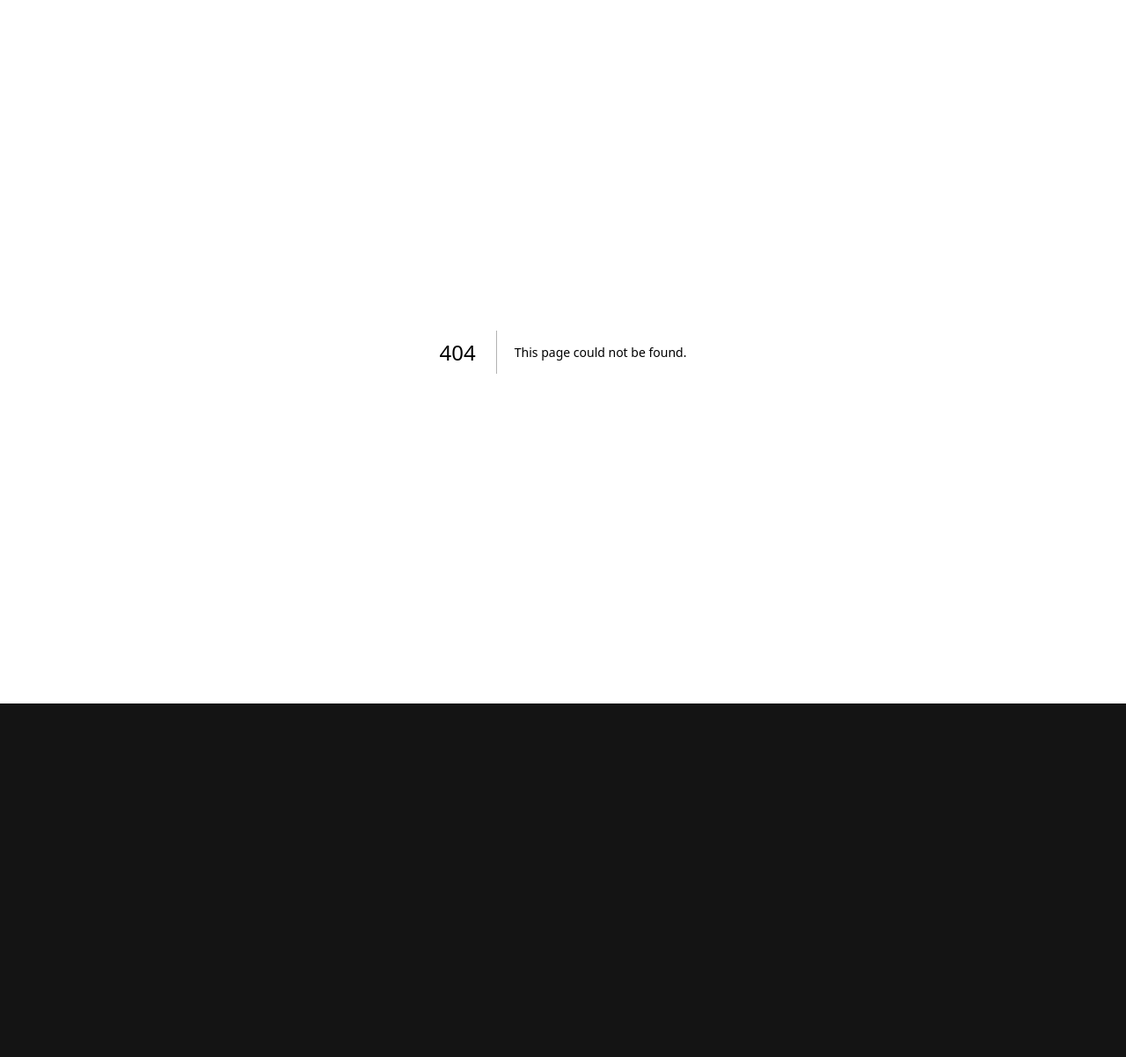
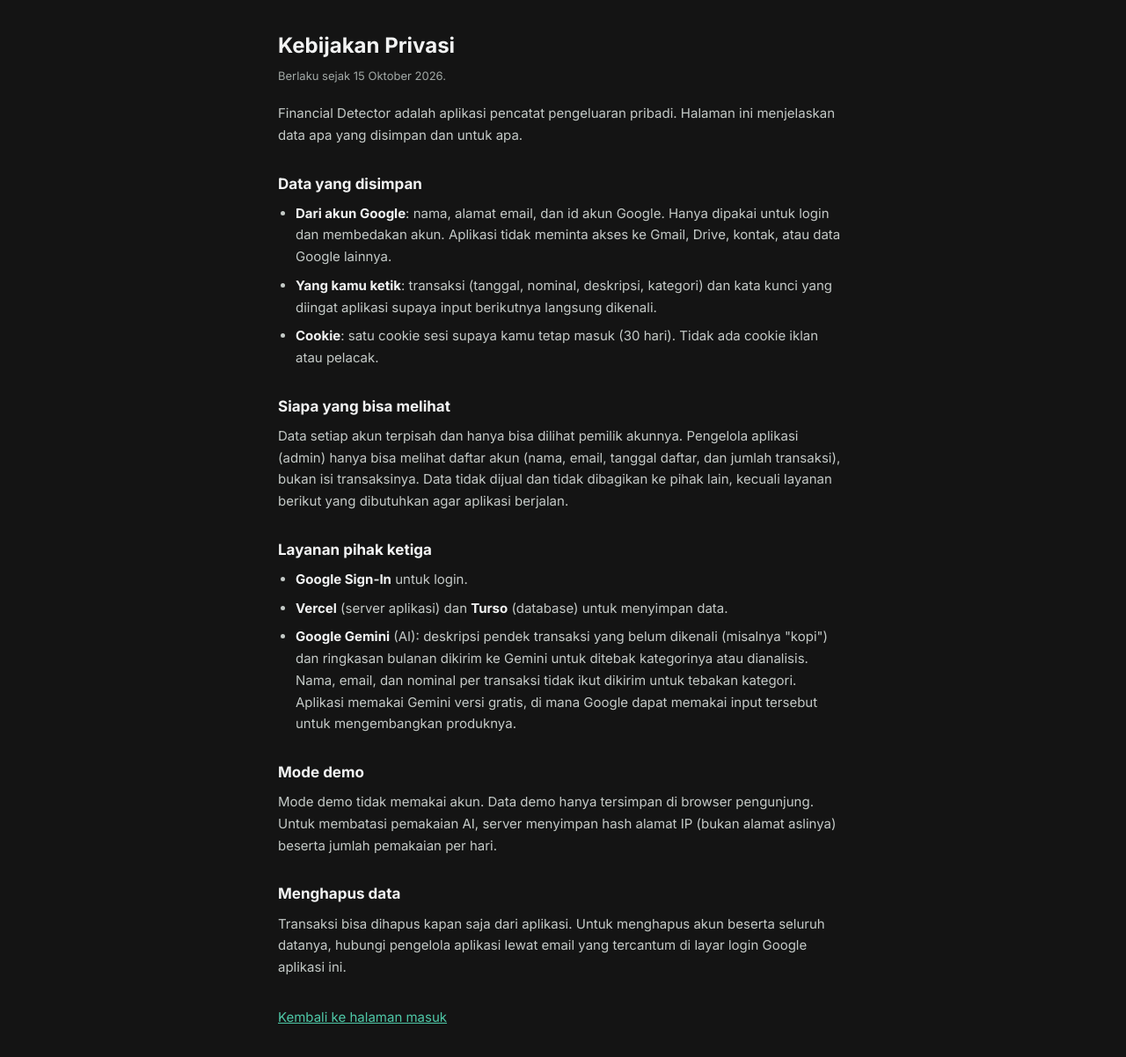
Before and after one commit to Kennethowen07/financialtracker, a Next.js app: page /privasi in a window 1280 px wide. Before the commit this address had no page. Shown: the top 1202 px of the page at 88% size. Before the commit the page ends 800 px from the top, so only its background shows below. Built offline with nearby package versions, Linux system fonts and the light colour scheme.

Commit message:
Halaman kebijakan privasi (/privasi) untuk Google OAuth consent screen

```diff
--- a/app/globals.css
+++ b/app/globals.css
@@ -1719,3 +1719,56 @@ code {
     padding: 24px;
   }
 }
+
+/* ---------- halaman teks (kebijakan privasi) ---------- */
+.halaman-teks {
+  max-width: 680px;
+  margin: 0 auto;
+  padding: 32px 16px 48px;
+  line-height: 1.65;
+  font-size: 15px;
+  color: var(--text-3);
+}
+
+.halaman-teks h1 {
+  font-size: 24px;
+  color: var(--text);
+  margin: 0 0 4px;
+}
+
+.halaman-teks h2 {
+  font-size: 17px;
+  color: var(--text);
+  margin: 28px 0 8px;
+}
+
+.halaman-teks ul {
+  padding-left: 20px;
+  display: flex;
+  flex-direction: column;
+  gap: 8px;
+}
+
+.halaman-teks b {
+  color: var(--text);
+}
+
+.halaman-teks a,
+.tautan-privasi {
+  color: var(--accent-light);
+}
+
+.halaman-teks-sub {
+  font-size: 13px;
+  color: var(--text-2);
+  margin: 0 0 20px;
+}
+
+.halaman-teks-kaki {
+  margin-top: 32px;
+}
+
+.tautan-privasi {
+  font-size: 12px;
+  text-decoration: none;
+}
--- /dev/null
+++ b/app/privasi/page.tsx
@@ -0,0 +1,69 @@
+// Kebijakan privasi. Wajib ada (dan bisa dibuka tanpa login) supaya layar persetujuan
+// Google OAuth bisa di-"Publish" untuk semua orang.
+import Link from "next/link";
+
+export const metadata = { title: "Kebijakan Privasi · Financial Detector" };
+
+export default function Halaman() {
+  return (
+    <main className="halaman-teks">
+      <h1>Kebijakan Privasi</h1>
+      <p className="halaman-teks-sub">Berlaku sejak 15 Oktober 2026.</p>
+
+      <p>
+        Financial Detector adalah aplikasi pencatat pengeluaran pribadi. Halaman ini menjelaskan data apa yang
+        disimpan dan untuk apa.
+      </p>
+
+      <h2>Data yang disimpan</h2>
+      <ul>
+        <li>
+          <b>Dari akun Google</b>: nama, alamat email, dan id akun Google. Hanya dipakai untuk login dan
+          membedakan akun. Aplikasi tidak meminta akses ke Gmail, Drive, kontak, atau data Google lainnya.
+        </li>
+        <li>
+          <b>Yang kamu ketik</b>: transaksi (tanggal, nominal, deskripsi, kategori) dan kata kunci yang diingat
+          aplikasi supaya input berikutnya langsung dikenali.
+        </li>
+        <li>
+          <b>Cookie</b>: satu cookie sesi supaya kamu tetap masuk (30 hari). Tidak ada cookie iklan atau pelacak.
+        </li>
+      </ul>
+
+      <h2>Siapa yang bisa melihat</h2>
+      <p>
+        Data setiap akun terpisah dan hanya bisa dilihat pemilik akunnya. Pengelola aplikasi (admin) hanya bisa
+        melihat daftar akun (nama, email, tanggal daftar, dan jumlah transaksi), bukan isi transaksinya. Data tidak
+        dijual dan tidak dibagikan ke pihak lain, kecuali layanan berikut yang dibutuhkan agar aplikasi berjalan.
+      </p>
+
+      <h2>Layanan pihak ketiga</h2>
+      <ul>
+        <li><b>Google Sign-In</b> untuk login.</li>
+        <li><b>Vercel</b> (server aplikasi) dan <b>Turso</b> (database) untuk menyimpan data.</li>
+        <li>
+          <b>Google Gemini</b> (AI): deskripsi pendek transaksi yang belum dikenali (misalnya &quot;kopi&quot;) dan
+          ringkasan bulanan dikirim ke Gemini untuk ditebak kategorinya atau dianalisis. Nama, email, dan nominal
+          per transaksi tidak ikut dikirim untuk tebakan kategori. Aplikasi memakai Gemini versi gratis, di mana
+          Google dapat memakai input tersebut untuk mengembangkan produknya.
+        </li>
+      </ul>
+
+      <h2>Mode demo</h2>
+      <p>
+        Mode demo tidak memakai akun. Data demo hanya tersimpan di browser pengunjung. Untuk membatasi pemakaian
+        AI, server menyimpan hash alamat IP (bukan alamat aslinya) beserta jumlah pemakaian per hari.
+      </p>
+
+      <h2>Menghapus data</h2>
+      <p>
+        Transaksi bisa dihapus kapan saja dari aplikasi. Untuk menghapus akun beserta seluruh datanya, hubungi
+        pengelola aplikasi lewat email yang tercantum di layar login Google aplikasi ini.
+      </p>
+
+      <p className="halaman-teks-kaki">
+        <Link href="/masuk">Kembali ke halaman masuk</Link>
+      </p>
+    </main>
+  );
+}
--- a/components/FormMasuk.tsx
+++ b/components/FormMasuk.tsx
@@ -92,6 +92,7 @@ export function FormMasuk({ google, dev, galat: galatAwal }: Props) {
         )}
 
         <Link href="/demo" className="tautan-demo">Coba mode demo tanpa akun</Link>
+        <Link href="/privasi" className="tautan-privasi">Kebijakan privasi</Link>
       </div>
     </main>
   );
--- a/proxy.ts
+++ b/proxy.ts
@@ -1,12 +1,12 @@
 // Proxy (dulu "middleware"): jalan sebelum setiap request.
-// Melindungi data pribadi. Yang terbuka tanpa login: /masuk, /demo, login Google, API demo,
+// Melindungi data pribadi. Yang terbuka tanpa login: /masuk, /demo, /privasi, login Google, API demo,
 // ikon & manifest PWA. Di sini hanya dicek tanda tangan cookie (cepat, tanpa database);
 // akun yang dinonaktifkan dicek lagi di server (lib/server.ts).
 import { NextResponse, type NextRequest } from "next/server";
 import { bacaToken, NAMA_COOKIE } from "@/lib/sesi";
 
 // Dicocokkan per segmen: "/masuk" dan "/masuk/..." terbuka, tapi "/masukan" tidak.
-const PUBLIK = /^\/(masuk|demo|api\/auth|api\/demo|ikon)(\/|$)|^\/(icon|apple-icon|manifest\.webmanifest|favicon\.ico)$/;
+const PUBLIK = /^\/(masuk|demo|privasi|api\/auth|api\/demo|ikon)(\/|$)|^\/(icon|apple-icon|manifest\.webmanifest|favicon\.ico)$/;
 
 /**
  * Perlindungan CSRF: request yang mengubah data harus berasal dari situs ini sendiri.
```
Also changed, not shown: 1 other file (tests, documents, lock files or other folders).
